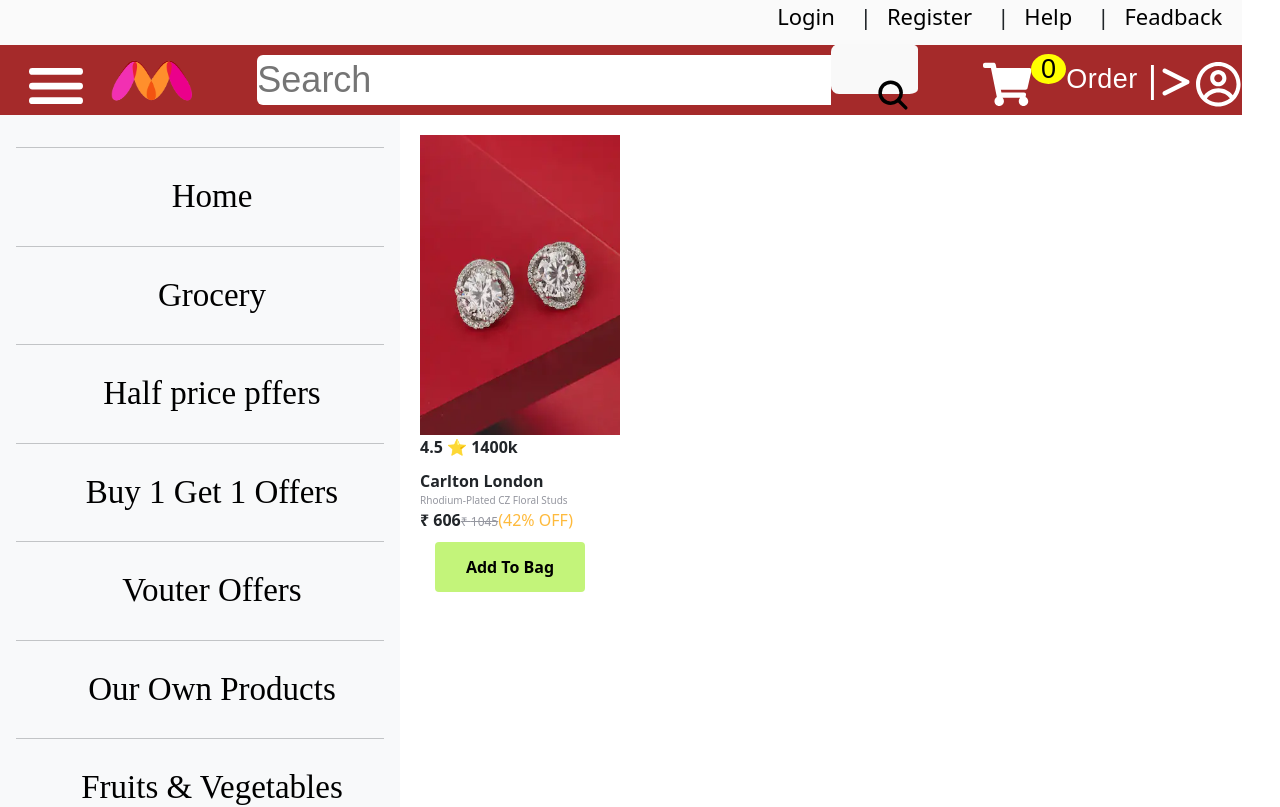
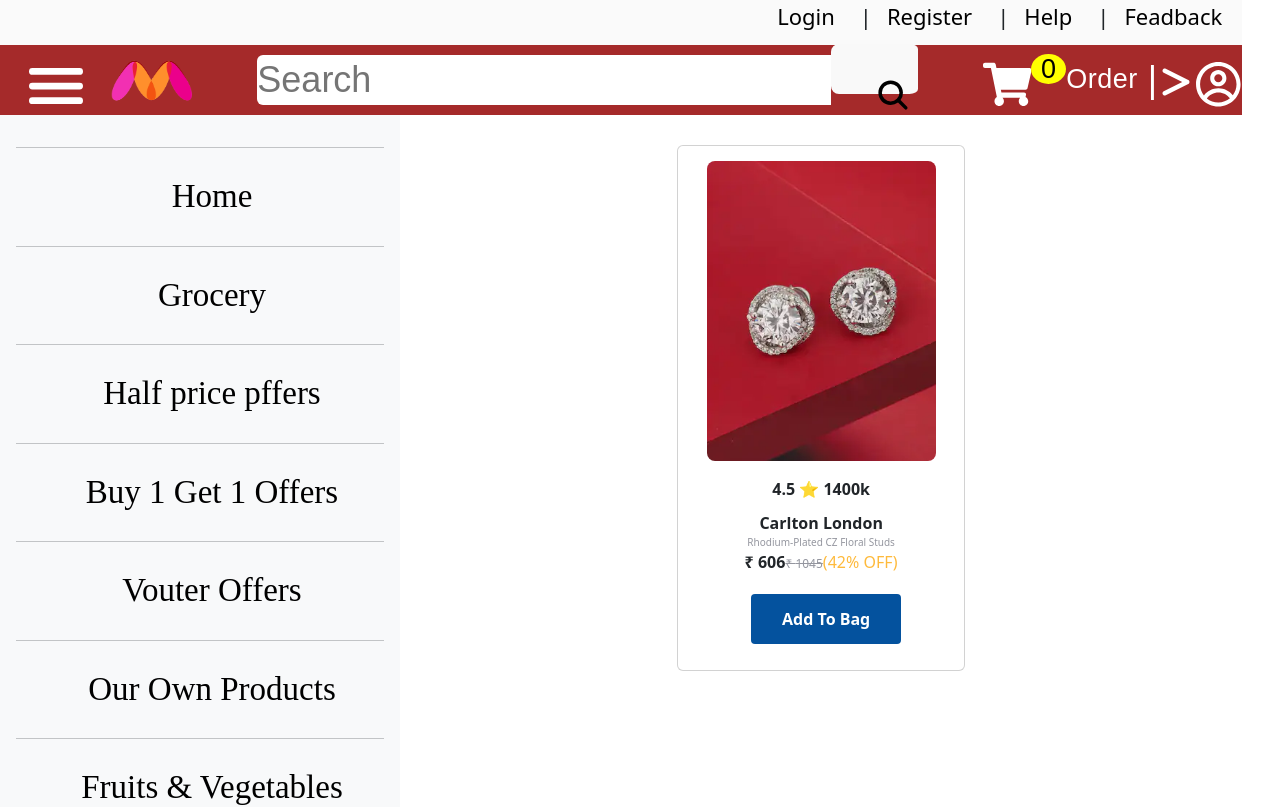
Before and after one commit to nowrinnova/Grocery-Shop, a React (Vite) app in the folder Grocery-SuperShop/: page / in a window 1280 px wide. Shown: the top 807 px of the page. Built offline with nearby package versions, Linux system fonts and the light colour scheme.

Commit message:
item added in HomeItem

```diff
--- a/Grocery-SuperShop/src/App.css
+++ b/Grocery-SuperShop/src/App.css
@@ -132,13 +132,17 @@
 /* HomeItems-css */
 .item-container {
   width: 270px;
-
-
+display: flex;
+align-items: center;
+  justify-self:center;
+  margin-top: 10px;
 }
 
 .item-img {
-  width: 200px;
+  width:80%;
   height: 300px;
+ margin-top: 15px;
+ border-radius: 8px;
 }
 
 .rating {
@@ -174,11 +178,12 @@
 .btn-add-bag {
   width: 150px;
   height: 50px;
-  margin-left: 15px;
-  margin-top: 10px;
-  margin-bottom: 20px;
+  margin-left: 10px;
+  margin-top: 20px;
+  margin-bottom: 10px;
   border-radius: 4px;
-  background-color: rgb(195, 244, 122);
+  color: white;
+  background-color:#04529e;
   border: none;
   cursor: pointer;
   font-weight: bold;
--- a/Grocery-SuperShop/src/Components/HomeItems.jsx
+++ b/Grocery-SuperShop/src/Components/HomeItems.jsx
@@ -1,23 +1,31 @@
-import React from 'react'
+import React from "react";
 
-function HomeItems({item}) {
+function HomeItems({ item }) {
   return (
     <div>
-      <div className="item-container">
-        <img className="item-img" src={item.image} alt="picture"/>
-        <div className="rating">{item.rating.stars} ⭐ {item.rating.count}k</div>
-        <div className="company-name">{item.company}</div>
-        <div className="item-name">{item.item_name}</div>
-        <div className="price">
+      <div class="card item-container" style={{width: "18rem"}}>
+        <img src={item.image} class="item-img" alt="..." />
+        <div class="card-body text-center">
+          <div className="rating">
+            {item.rating.stars} ⭐ {item.rating.count}k
+          </div>
+          <div className="company-name">{item.company}</div>
+          <div className="item-name">{item.item_name}</div>
+          <div className="price">
             <span className="current-price">₹ {item.current_price}</span>
             <span className="orginal-price">₹ {item.original_price}</span>
             <span className="discount">({item.discount_percentage}% OFF)</span>
+          </div>
+          <button
+            className="btn-add-bag"
+            onClick={console.log("command procced")}
+          >
+            Add To Bag
+          </button>
         </div>
-        <button className="btn-add-bag" onClick={console.log("command procced")}>Add To Bag</button>
-
+      </div>
     </div>
-    </div>
-  )
+  );
 }
 
-export default HomeItems
+export default HomeItems;
```
Also changed, not shown: Grocery-SuperShop/src/Components/SideBar.jsx (+0 -8 lines).
